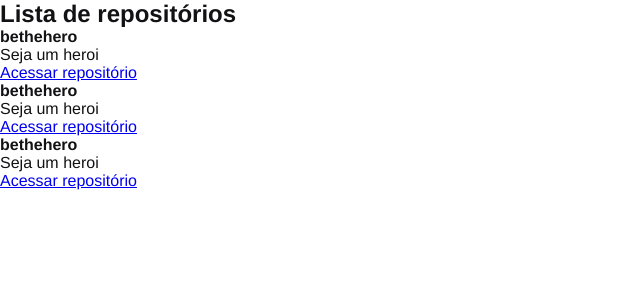
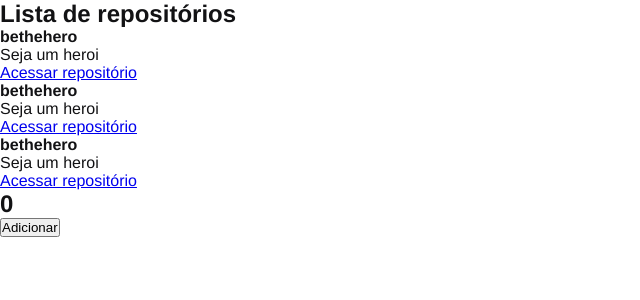
Before and after one commit to JulioCRodrigues/github-explorer, a React app: page / in a window 1280 px wide. Shown: the top 300 px of the page, without its empty margins (0-640 px from the left). Built offline with nearby package versions, Linux system fonts and the light colour scheme.

Commit message:
Conceito de Estado - useState()

```diff
--- a/src/App.jsx
+++ b/src/App.jsx
@@ -1,6 +1,13 @@
 import './styles/global.scss';
 import { RepositoryList } from './components/RepositoryList';
+import { Counter } from './components/Counter';
 
 export function App(){
-    return <RepositoryList/>
+    return (
+        <>
+            <RepositoryList/>
+            <Counter />
+        </>
+    );
+
 }
--- /dev/null
+++ b/src/components/Counter.jsx
@@ -0,0 +1,20 @@
+import { useState } from 'react';
+
+export function Counter() {
+
+    const [counter, setCounter] = useState(0);
+
+
+function Increment() {
+    setCounter(counter +1);
+}
+
+    return(
+        <div>
+            <h2>{counter}</h2>
+            <button type="button" onClick={Increment}>
+                Adicionar
+            </button>
+        </div>
+    );
+}
```
